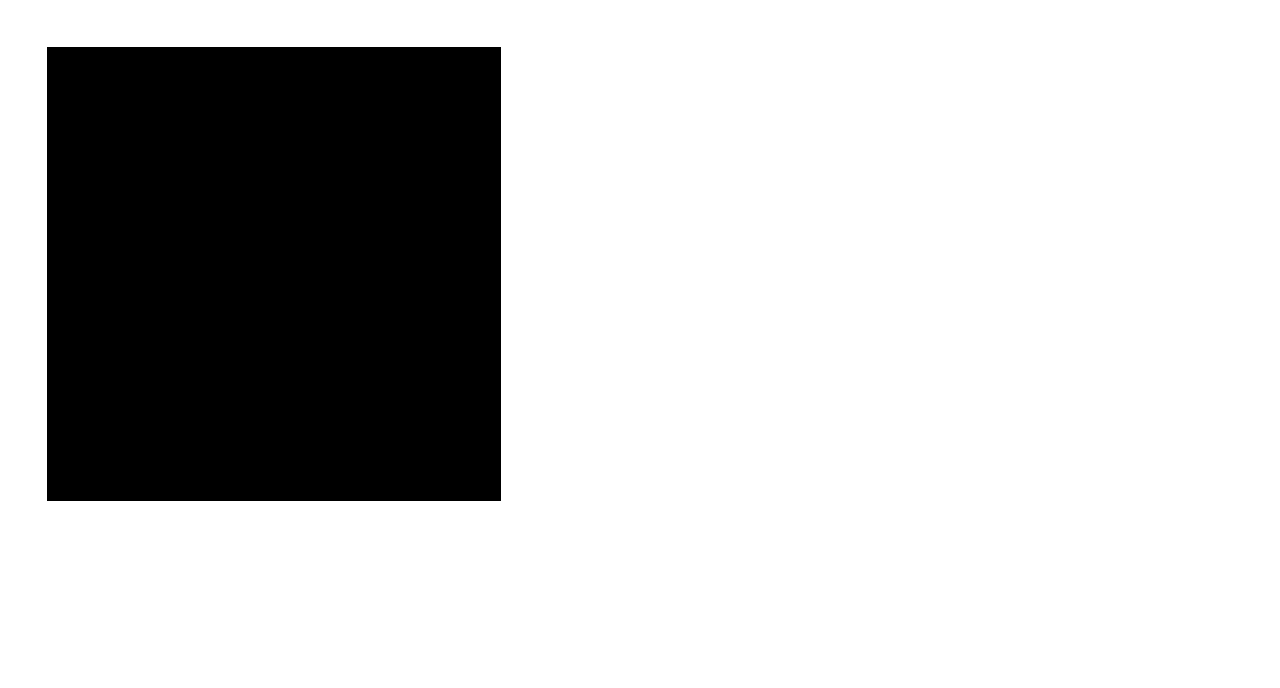
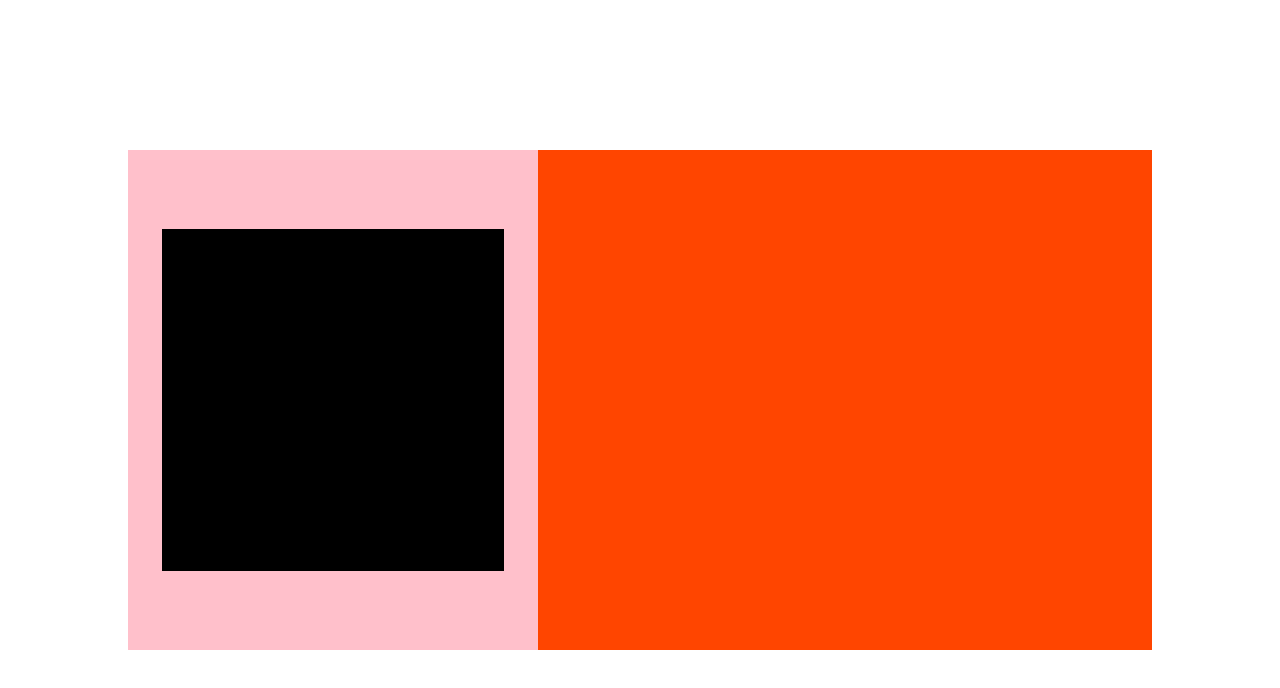
Before and after one commit to rosberg03/neural-network, a website with bundled scripts: page index.html in a window 1280 px wide. Built offline with nearby package versions, Linux system fonts and the light colour scheme.

Commit message:
dynamic canvas

```diff
--- a/create-networks/createNetwork.js
+++ b/create-networks/createNetwork.js
@@ -257,13 +257,7 @@ class Network {
     }
 }
 
-const digit = testSet[32].input;
-const digitJSON = JSON.stringify(digit);
-fs.writeFile('digit.json', digitJSON, 'utf8', ()=>{});
 
-
-
-/*
 const net = new Network();
 
 const networkSizes = [784, 30, 10];
@@ -272,4 +266,4 @@ net.createNewNetwork(networkSizes);
 
 net.SGD(trainingSet, 30, 10, 3.0, testSet);
 
-net.save('networkData1.json');*/
+net.save('networkData1.json');
--- a/index.html
+++ b/index.html
@@ -4,13 +4,19 @@
     <meta charset="UTF-8">
     <meta http-equiv="X-UA-Compatible" content="IE=edge">
     <meta name="viewport" content="width=device-width, initial-scale=1.0">
-    <title>Document</title>
+    <title>Neural Network Demo</title>
     <link rel="stylesheet" href="css/style.css">
     <script src=https://cdnjs.cloudflare.com/ajax/libs/mathjs/3.3.0/math.min.js></script>
     <script defer type="module" src="js/general.js"></script>
 </head>
 <body>
-    <canvas class="canvas" id="canvas"></canvas>
-    <span class="digit" id="digit"></span>
+    <main class="main-container">
+        <div class="main-container__canvas">
+            <canvas class="canvas" id="canvas"></canvas>
+        </div>
+        <div class="main-container__stats">
+            <span class="digit" id="digit"></span>
+        </div>
+    </main>
 </body>
 </html>
--- a/js/canvas.js
+++ b/js/canvas.js
@@ -2,34 +2,60 @@
 const clamp = (num, min, max) => Math.min(Math.max(num, min), max);
 
 class Canvas {
-    constructor(cellSize = 16) {
+    constructor() {
         this.elem = document.getElementById('canvas');
         this.context = this.elem.getContext('2d');
 
         this.gridSize = 28; // The grid will consist of 28x28 cells
-        this.cellSize = cellSize; // Each cell will be 16x16 px
+        this.cellSize = this.getCellSize(); // Each cell will be 16x16 px
 
-        this.rect = this.elem.getBoundingClientRect();
-        this.totalSize = String(this.gridSize * this.cellSize);
+        this.setCanvasSize(this.cellSize);
 
+        window.addEventListener('resize', () => {
+            const cellSize = this.getCellSize();
+
+            if (cellSize !== this.cellSize) {
+                this.cellSize = cellSize;
+                this.setCanvasSize(cellSize);
+                this.redraw();
+            }
+        });
+
+        this.resetGrid();
+    }
+    setCanvasSize(cellSize) {
+        this.totalSize = String(this.gridSize * cellSize);
         this.elem.height = this.totalSize;
         this.elem.width = this.totalSize;
+    }
+    getCellSize() {
+        const windowWidth = window.innerWidth;
+        let cellSize = 16;
 
-        this.reset();
+        if (windowWidth < 1500) cellSize = 14;
+        if (windowWidth < 1300) cellSize = 12;
+        if (windowWidth < 1200) cellSize = 16;
+        if (windowWidth < 700) cellSize = 13;
+        if (windowWidth < 500) cellSize = 10;
+
+        return cellSize;
     }
-    reset() {
+    resetGrid() {
         // Fill 28x28 1d array with the value 1, 1 = white, 0 = black
         this.grid = new Array(this.gridSize ** 2).fill(0);
-
-        // Fill entire canvas black
-        this.context.fillStyle = 'black';
-        this.context.beginPath();
-        this.context.rect(0, 0, this.totalSize, this.totalSize);
-        this.context.fill();
+        this.redraw();
+    }
+    redraw() {
+        this.grid.forEach((e,i) => {
+            this.drawCell(Math.floor(i % this.gridSize), Math.floor(i / this.gridSize), e, true);
+        });
     }
     paint(e) {
-        const x = clamp(e.clientX - this.rect.left, 0, this.totalSize);
-        const y = clamp(e.clientY - this.rect.top, 0, this.totalSize);
+
+        const rect = this.elem.getBoundingClientRect();
+
+        const x = clamp(e.clientX - rect.left, 0, this.totalSize);
+        const y = clamp(e.clientY - rect.top, 0, this.totalSize);
 
         const gridX = Math.floor(x / this.cellSize);
         const gridY = Math.floor(y / this.cellSize);
@@ -62,11 +88,11 @@ class Canvas {
         this.drawCell(gridX, gridY + closestY, 1);
 
     }
-    drawCell(gridX, gridY, grayScaleValue) {
+    drawCell(gridX, gridY, grayScaleValue, force = false) {
         gridX = clamp(gridX, 0, this.gridSize - 1);
         gridY = clamp(gridY, 0, this.gridSize - 1);
 
-        if (this.grid[gridY * this.gridSize + gridX] < grayScaleValue) {
+        if (this.grid[gridY * this.gridSize + gridX] < grayScaleValue || force) {
             const RGB = Math.floor(grayScaleValue * 255);
             this.context.fillStyle = `rgb(${RGB}, ${RGB}, ${RGB})`;
 
--- a/js/general.js
+++ b/js/general.js
@@ -8,9 +8,7 @@ const main = () => {
     const network = new Network('../create-networks/networkData1.json');
     const stats = new Stats();
 
-    const state = 'draw'
 
-    if (state === 'draw') {
     let painting = false;
 
     canvas.elem.addEventListener('mousedown', () => {
@@ -31,24 +29,9 @@ const main = () => {
 
     document.addEventListener('keyup', event => {
         if (event.code === 'Space') {
-               canvas.reset();
+            canvas.resetGrid();
         }
-        })
-    } else if (state === 'load') {
-        fetch('../create-networks/digit.json')
-            .then(data => data.json())
-            .then(data => {
-                const grid = data;
-
-                grid.forEach((e, i) => {
-                    canvas.drawCell(Math.floor(i % canvas.gridSize), Math.floor(i / canvas.gridSize), e);
     });
-
-                console.log(data);
-                const guess = network.feedForward([grid]);
-                stats.update(guess);
-            });
-    }
 };
 
 window.addEventListener('load', () => {
--- a/sass/_base.scss
+++ b/sass/_base.scss
@@ -30,8 +30,10 @@ html {
 
 body {
     box-sizing: border-box;
+    min-height: 100vh;
     font-family: $font-primary;
-    color: $color-darkblue;
     font-weight: 300;
     font-size: 1.6rem;
+    display: grid;
+    place-items: center;
 }
--- a/sass/_canvas.scss
+++ b/sass/_canvas.scss
@@ -1,6 +1,3 @@
 .canvas {
-    outline: 3px solid black;
-    position: relative;
-    top: 5rem;
-    left: 5rem;
+    border: 3px solid black;
 }
--- /dev/null
+++ b/sass/_container.scss
@@ -0,0 +1,23 @@
+.main-container {
+    display: flex;
+    width: 80vw;
+    min-height: 50rem;
+
+    @media screen and (max-width: $bp-largest) {
+        flex-direction: column;
+        gap: 2rem;
+    }
+
+    &__canvas {
+        flex-basis: 40%;
+        display: flex;
+        justify-content: center;
+        align-items: center;
+        background-color: pink;
+    }
+
+    &__stats {
+        flex: 1;
+        background-color: orangered;
+    }
+}
--- a/sass/_stats.scss
+++ b/sass/_stats.scss
@@ -1,3 +1,7 @@
+.stats {
+    background-color: orangered;
+}
+
 .digit {
     position: absolute;
     right: 30%;
--- a/sass/main.scss
+++ b/sass/main.scss
@@ -1,3 +1,4 @@
 @import 'base';
+@import 'container';
 @import 'canvas';
 @import 'stats';
```
Also changed, not shown: create-networks/digit.json (deleted, +0 -1 lines), css/style.comp.css, css/style.css, css/style.prefix.css. Lines whose indentation alone changed are shown as unchanged.
